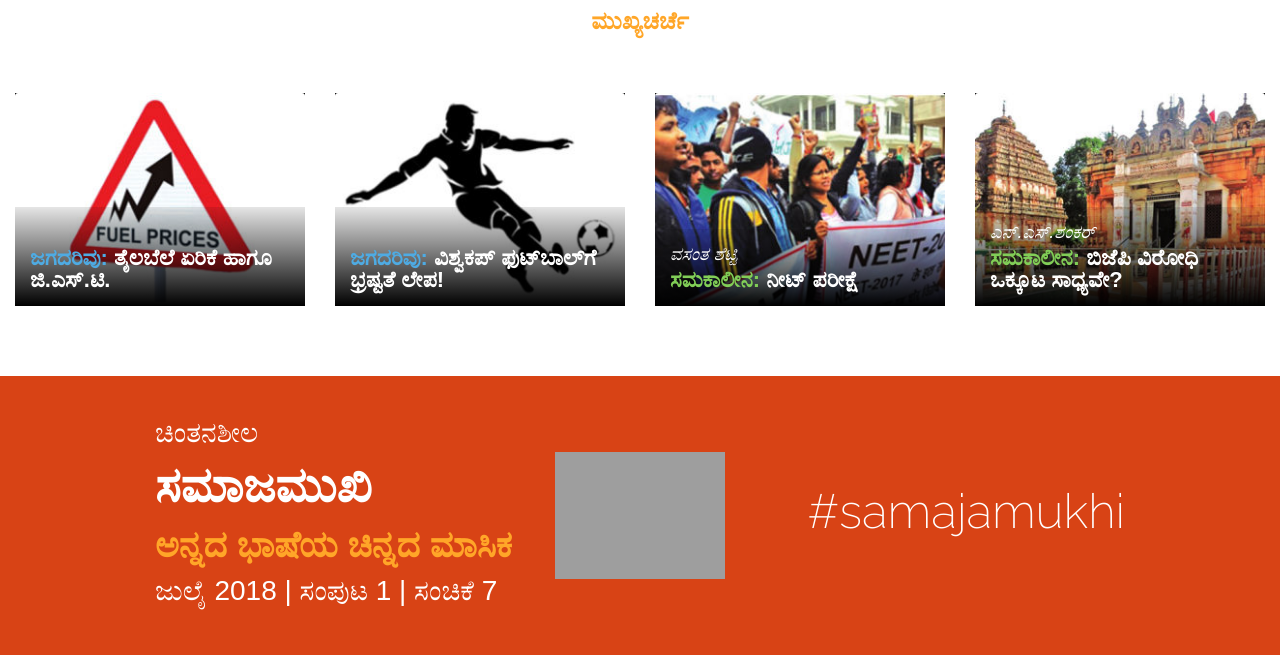
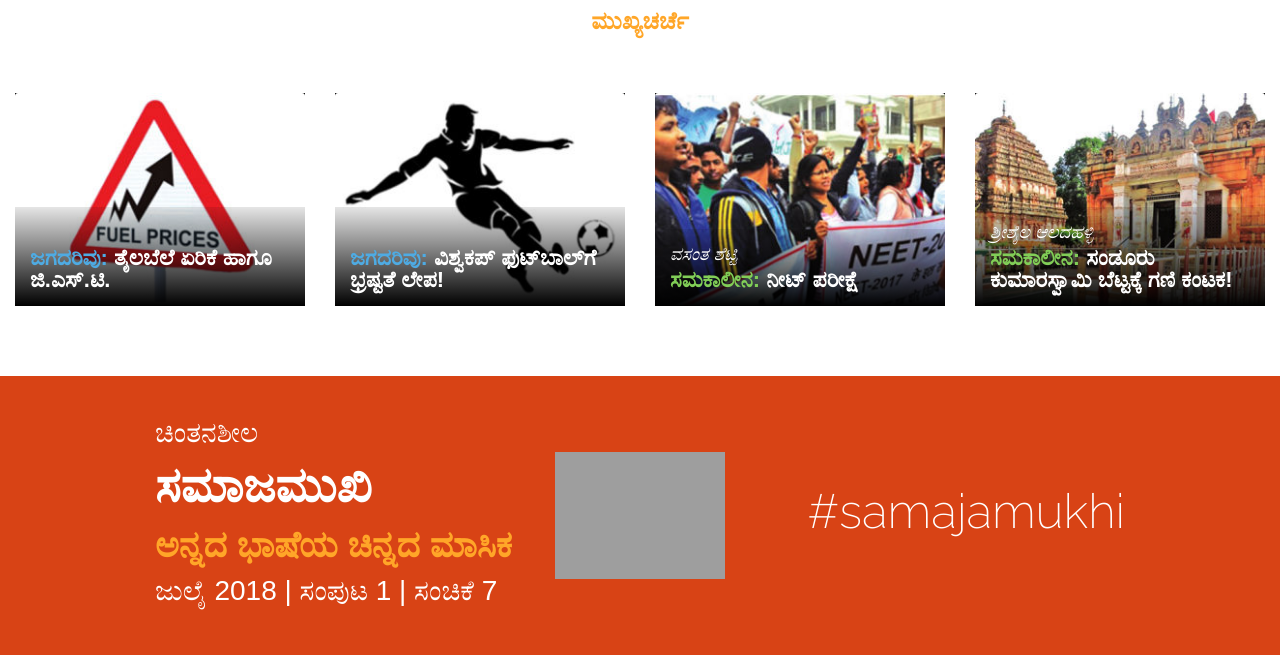
Before and after one commit to SrirangaDigital/samajamukhi, a PHP site: the page made by application/views/flat/1-ಮುಖಪುಟ/index.php in a window 1280 px wide. Shown: the part 850-1505 px from the top of the page. Run offline with PHP 8.4, Linux system fonts and the light colour scheme; the template is opened without the code that fills it, so the values that code supplies are empty; some libraries are stand-ins or nearby versions; grey boxes are pictures that could not be loaded.

Commit message:
July content update in home page

```diff
--- a/application/views/flat/1-ಮುಖಪುಟ/index.php
+++ b/application/views/flat/1-ಮುಖಪುಟ/index.php
@@ -71,7 +71,7 @@ Advertisement
 			<img class="card-img-top" src="<?=PUBLIC_URL?>images/201807/0050c.jpg" />
 			<div class="card-body">
 				<p class="card-author">&nbsp;</p>
-				<h5 class="card-title"><strong class="blue">ಜಗದರಿವು</strong> <a href="<?=BASE_URL?>articles/article-20180702.03.07">ತೈಲಬೆಲೆ ಏರಿಕೆ ಹಾಗೂ ಜಿ.ಎಸ್.ಟಿ.</a></h5>
+				<h5 class="card-title"><strong class="blue">ಜಗದರಿವು</strong> <a href="<?=BASE_URL?>articles/article-20180702.03.08">ತೈಲಬೆಲೆ ಏರಿಕೆ ಹಾಗೂ ಜಿ.ಎಸ್.ಟಿ.</a></h5>
 			</div>
 		</div>
 	</div>
@@ -97,8 +97,8 @@ Advertisement
 		<div class="card card-medium card-overlay">
 			<img class="card-img-top" src="<?=PUBLIC_URL?>images/201807/0018c.jpg" />
 			<div class="card-body">
-				<p class="card-author">ಎನ್.ಎಸ್.ಶಂಕರ್</p>
-				<h5 class="card-title"><strong class="green">ಸಮಕಾಲೀನ</strong> <a href="<?=BASE_URL?>articles/article-20180702.01.03">ಬಿಜೆಪಿ ವಿರೋಧಿ ಒಕ್ಕೂಟ ಸಾಧ್ಯವೇ?</a></h5>
+				<p class="card-author">ಶ್ರೀಶೈಲ ಆಲದಹಳ್ಳಿ</p>
+				<h5 class="card-title"><strong class="green">ಸಮಕಾಲೀನ</strong> <a href="<?=BASE_URL?>articles/article-20180702.01.06">ಸಂಡೂರು ಕುಮಾರಸ್ವಾಮಿ ಬೆಟ್ಟಕ್ಕೆ ಗಣಿ ಕಂಟಕ!</a></h5>
 			</div>
 		</div>
 	</div>
```
